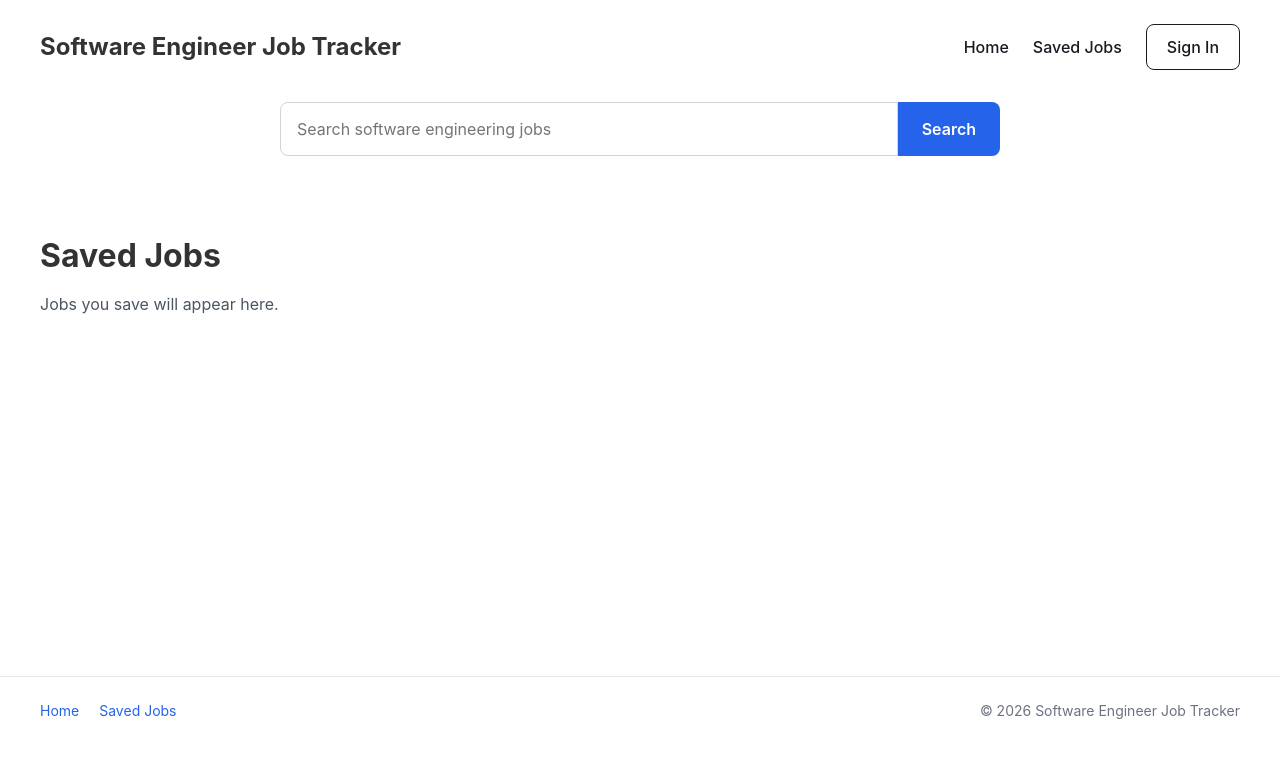
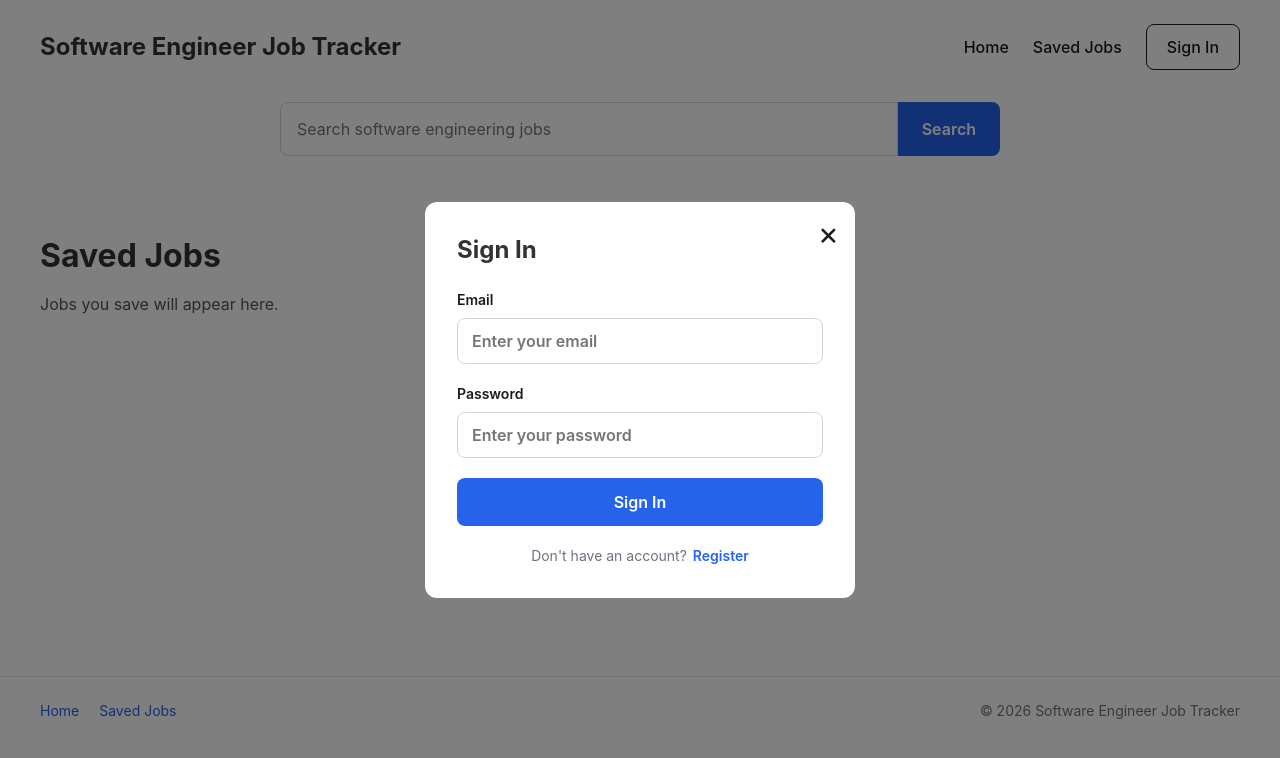
Before and after one commit to mstylz/software-engineer-job-tracker-frontend, a React (Vite) app: page /saved-jobs in a window 1280 px wide. Both pictures are taken after a click on the button "Sign In". Shown: the top 758 px of the page. Built offline with nearby package versions, Linux system fonts and the light colour scheme.

Commit message:
Add authentication modal components

```diff
--- a/src/App.jsx
+++ b/src/App.jsx
@@ -1,15 +1,37 @@
+import { useState } from 'react'
 import { Routes, Route } from 'react-router-dom'
 import Header from './components/Header/Header'
 import Main from './components/Main/Main'
 import About from './components/About/About'
 import SavedJobs from './components/SavedJobs/SavedJobs'
+import LoginModal from './components/LoginModal/LoginModal'
+import RegisterModal from './components/RegisterModal/RegisterModal'
 import Footer from './components/Footer/Footer'
 import './App.css'
 
 function App() {
+  const [activeModal, setActiveModal] = useState(null)
+
+  function handleSignInClick() {
+    setActiveModal('login')
+  }
+
+  function handleRegisterClick() {
+    setActiveModal('register')
+  }
+
+  function closeActiveModal() {
+    setActiveModal(null)
+  }
+
+  function handleAuthSubmit(event) {
+    event.preventDefault()
+    closeActiveModal()
+  }
+
   return (
     <div className="app">
-      <Header />
+      <Header onSignInClick={handleSignInClick} />
 
       <Routes>
         <Route
@@ -26,6 +48,20 @@ function App() {
       </Routes>
 
       <Footer />
+
+      <LoginModal
+        isOpen={activeModal === 'login'}
+        onClose={closeActiveModal}
+        onSubmit={handleAuthSubmit}
+        onRegisterClick={handleRegisterClick}
+      />
+
+      <RegisterModal
+        isOpen={activeModal === 'register'}
+        onClose={closeActiveModal}
+        onSubmit={handleAuthSubmit}
+        onSignInClick={handleSignInClick}
+      />
     </div>
   )
 }
--- a/src/components/Header/Header.jsx
+++ b/src/components/Header/Header.jsx
@@ -2,12 +2,13 @@ import Navigation from '../Navigation/Navigation'
 import SearchForm from '../SearchForm/SearchForm'
 import './Header.css'
 
-function Header() {
+function Header({ onSignInClick }) {
   return (
     <header className="header">
       <div className="header__top">
         <h1 className="header__title">Software Engineer Job Tracker</h1>
-        <Navigation />
+
+        <Navigation onSignInClick={onSignInClick} />
       </div>
 
       <SearchForm />
--- /dev/null
+++ b/src/components/LoginModal/LoginModal.css
@@ -0,0 +1,24 @@
+.login-modal__label {
+  display: flex;
+  flex-direction: column;
+  gap: 8px;
+  color: #1a1b22;
+  font-size: 14px;
+  line-height: 20px;
+  font-weight: 600;
+}
+
+.login-modal__input {
+  width: 100%;
+  padding: 12px 14px;
+  border: 1px solid #d1d5db;
+  border-radius: 8px;
+  color: #1a1b22;
+  font-size: 16px;
+  line-height: 20px;
+}
+
+.login-modal__input:focus {
+  outline: 2px solid #2563eb;
+  outline-offset: 2px;
+}
--- /dev/null
+++ b/src/components/LoginModal/LoginModal.jsx
@@ -0,0 +1,42 @@
+import ModalWithForm from '../ModalWithForm/ModalWithForm'
+import './LoginModal.css'
+
+function LoginModal({ isOpen, onClose, onSubmit, onRegisterClick }) {
+  return (
+    <ModalWithForm
+      isOpen={isOpen}
+      onClose={onClose}
+      title="Sign In"
+      name="login"
+      buttonText="Sign In"
+      onSubmit={onSubmit}
+      secondaryText="Don't have an account?"
+      secondaryButtonText="Register"
+      onSecondaryClick={onRegisterClick}
+    >
+      <label className="login-modal__label">
+        Email
+        <input
+          className="login-modal__input"
+          type="email"
+          name="email"
+          placeholder="Enter your email"
+          required
+        />
+      </label>
+
+      <label className="login-modal__label">
+        Password
+        <input
+          className="login-modal__input"
+          type="password"
+          name="password"
+          placeholder="Enter your password"
+          required
+        />
+      </label>
+    </ModalWithForm>
+  )
+}
+
+export default LoginModal
--- /dev/null
+++ b/src/components/ModalWithForm/ModalWithForm.css
@@ -0,0 +1,99 @@
+.modal {
+  position: fixed;
+  inset: 0;
+  z-index: 1000;
+  display: flex;
+  align-items: center;
+  justify-content: center;
+  padding: 20px;
+  background-color: rgba(0, 0, 0, 0.5);
+}
+
+.modal__container {
+  position: relative;
+  width: 100%;
+  max-width: 430px;
+  padding: 32px;
+  border-radius: 12px;
+  background-color: #fff;
+}
+
+.modal__close {
+  position: absolute;
+  top: 16px;
+  right: 16px;
+  padding: 0;
+  border: none;
+  background-color: transparent;
+  color: #1a1b22;
+  font-size: 32px;
+  line-height: 1;
+  cursor: pointer;
+}
+
+.modal__title {
+  margin: 0 0 24px;
+  font-size: 24px;
+  line-height: 32px;
+  font-weight: 700;
+}
+
+.modal__form {
+  display: flex;
+  flex-direction: column;
+  gap: 20px;
+}
+
+.modal__submit {
+  width: 100%;
+  padding: 14px 20px;
+  border: none;
+  border-radius: 8px;
+  background-color: #2563eb;
+  color: #fff;
+  font-size: 16px;
+  line-height: 20px;
+  font-weight: 600;
+  cursor: pointer;
+}
+
+.modal__secondary {
+  display: flex;
+  justify-content: center;
+  gap: 6px;
+  margin-top: 20px;
+  color: #6b7280;
+  font-size: 14px;
+  line-height: 20px;
+}
+
+.modal__secondary-button {
+  padding: 0;
+  border: none;
+  background-color: transparent;
+  color: #2563eb;
+  font: inherit;
+  font-weight: 600;
+  cursor: pointer;
+}
+
+.modal__secondary-button:focus {
+  outline: 2px solid #2563eb;
+  outline-offset: 2px;
+}
+
+@media screen and (max-width: 480px) {
+  .modal {
+    padding: 16px;
+  }
+  .modal__container {
+    padding: 28px 20px 24px;
+  }
+  .modal__title {
+    font-size: 22px;
+    line-height: 28px;
+  }
+  .modal__secondary {
+    flex-wrap: wrap;
+  }
+}
--- /dev/null
+++ b/src/components/ModalWithForm/ModalWithForm.jsx
@@ -0,0 +1,95 @@
+import { useEffect } from 'react'
+import './ModalWithForm.css'
+
+function ModalWithForm({
+  isOpen,
+  onClose,
+  title,
+  name,
+  children,
+  buttonText,
+  onSubmit,
+  secondaryText,
+  secondaryButtonText,
+  onSecondaryClick,
+}) {
+  useEffect(() => {
+    if (!isOpen) {
+      return undefined
+    }
+
+    function handleEscape(event) {
+      if (event.key === 'Escape') {
+        onClose()
+      }
+    }
+
+    document.addEventListener('keydown', handleEscape)
+
+    return () => {
+      document.removeEventListener('keydown', handleEscape)
+    }
+  }, [isOpen, onClose])
+
+  function handleOverlayClick(event) {
+    if (event.target === event.currentTarget) {
+      onClose()
+    }
+  }
+
+  if (!isOpen) {
+    return null
+  }
+
+  return (
+    <div
+      className="modal"
+      role="presentation"
+      onMouseDown={handleOverlayClick}
+    >
+      <div
+        className="modal__container"
+        role="dialog"
+        aria-modal="true"
+        aria-labelledby={`${name}-modal-title`}
+      >
+        <button
+          className="modal__close"
+          type="button"
+          aria-label="Close modal"
+          onClick={onClose}
+        >
+          ×
+        </button>
+
+        <h2 className="modal__title" id={`${name}-modal-title`}>
+          {title}
+        </h2>
+
+        <form className="modal__form" name={name} onSubmit={onSubmit}>
+          {children}
+
+          <button className="modal__submit" type="submit">
+            {buttonText}
+          </button>
+        </form>
+
+        {secondaryButtonText && (
+          <div className="modal__secondary">
+            <span>{secondaryText}</span>
+
+            <button
+              className="modal__secondary-button"
+              type="button"
+              onClick={onSecondaryClick}
+            >
+              {secondaryButtonText}
+            </button>
+          </div>
+        )}
+      </div>
+    </div>
+  )
+}
+
+export default ModalWithForm
--- a/src/components/Navigation/Navigation.jsx
+++ b/src/components/Navigation/Navigation.jsx
@@ -1,7 +1,7 @@
 import { Link } from 'react-router-dom'
 import './Navigation.css'
 
-function Navigation() {
+function Navigation({ onSignInClick }) {
   return (
     <nav className="navigation">
       <Link className="navigation__link" to="/">
@@ -12,7 +12,11 @@ function Navigation() {
         Saved Jobs
       </Link>
 
-      <button className="navigation__button" type="button">
+      <button
+        className="navigation__button"
+        type="button"
+        onClick={onSignInClick}
+      >
         Sign In
       </button>
     </nav>
--- /dev/null
+++ b/src/components/RegisterModal/RegisterModal.css
@@ -0,0 +1,24 @@
+.register-modal__label {
+  display: flex;
+  flex-direction: column;
+  gap: 8px;
+  color: #1a1b22;
+  font-size: 14px;
+  line-height: 20px;
+  font-weight: 600;
+}
+
+.register-modal__input {
+  width: 100%;
+  padding: 12px 14px;
+  border: 1px solid #d1d5db;
+  border-radius: 8px;
+  color: #1a1b22;
+  font-size: 16px;
+  line-height: 20px;
+}
+
+.register-modal__input:focus {
+  outline: 2px solid #2563eb;
+  outline-offset: 2px;
+}
--- /dev/null
+++ b/src/components/RegisterModal/RegisterModal.jsx
@@ -0,0 +1,53 @@
+import ModalWithForm from '../ModalWithForm/ModalWithForm'
+import './RegisterModal.css'
+
+function RegisterModal({ isOpen, onClose, onSubmit, onSignInClick }) {
+  return (
+    <ModalWithForm
+      isOpen={isOpen}
+      onClose={onClose}
+      title="Create Account"
+      name="register"
+      buttonText="Register"
+      onSubmit={onSubmit}
+      secondaryText="Already have an account?"
+      secondaryButtonText="Sign In"
+      onSecondaryClick={onSignInClick}
+    >
+      <label className="register-modal__label">
+        Name
+        <input
+          className="register-modal__input"
+          type="text"
+          name="name"
+          placeholder="Enter your name"
+          required
+        />
+      </label>
+
+      <label className="register-modal__label">
+        Email
+        <input
+          className="register-modal__input"
+          type="email"
+          name="email"
+          placeholder="Enter your email"
+          required
+        />
+      </label>
+
+      <label className="register-modal__label">
+        Password
+        <input
+          className="register-modal__input"
+          type="password"
+          name="password"
+          placeholder="Create a password"
+          required
+        />
+      </label>
+    </ModalWithForm>
+  )
+}
+
+export default RegisterModal
```
